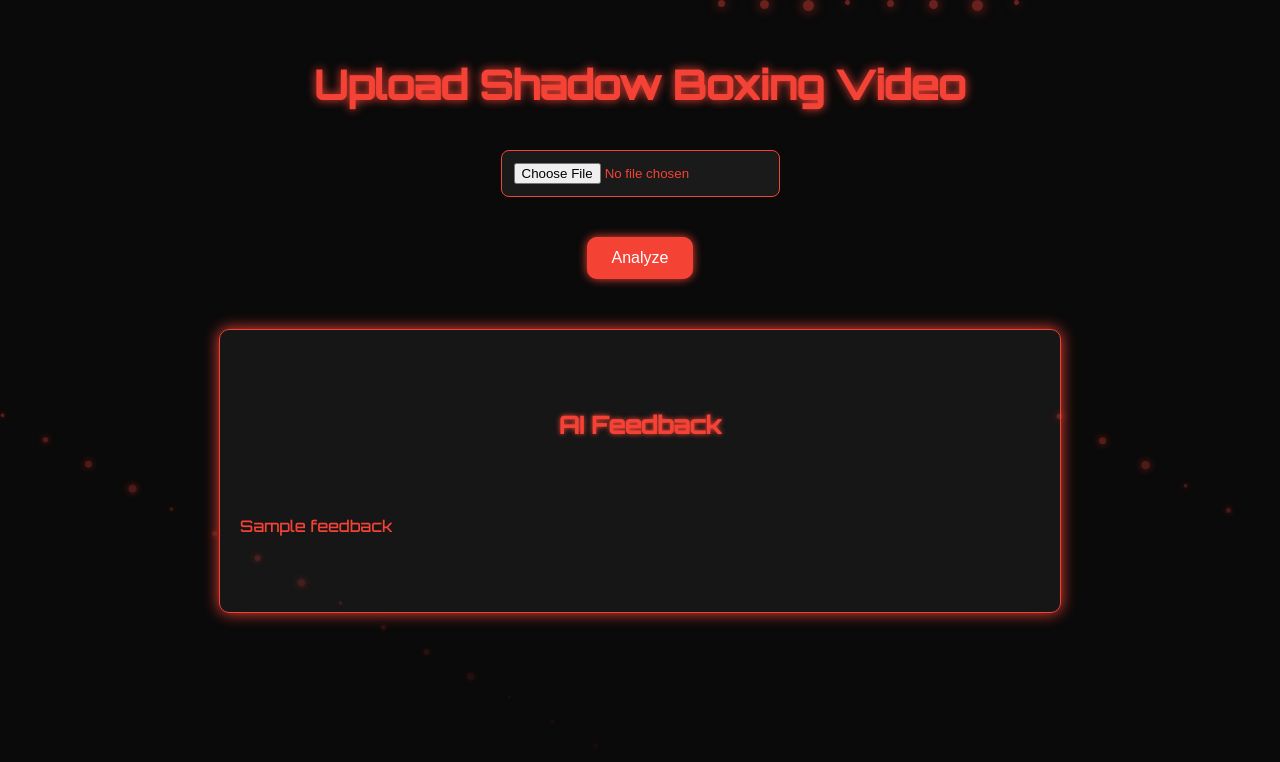
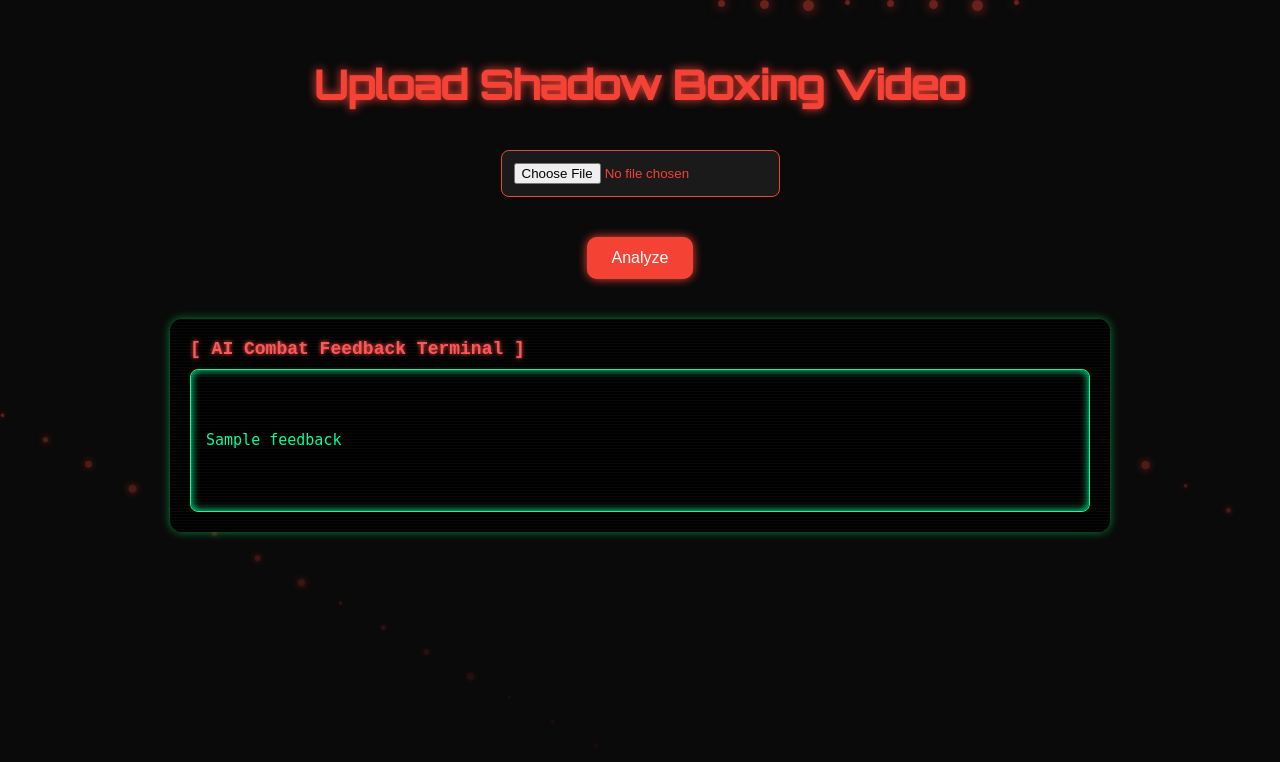
Before and after one commit to lotusempire64/combatsportsai, a Flask app: template templates/index.html in a window 1280 px wide. Shown: the top 762 px of the page. Run offline with Flask 3, Linux system fonts and the light colour scheme; the template is opened without the code that fills it: most values are stand-ins (such as "Sample title", 1, 10 or a date in 2020).

Commit message:
Update index.html

```diff
--- a/templates/index.html
+++ b/templates/index.html
@@ -52,18 +52,61 @@
       box-shadow: 0 0 20px #f44336, 0 0 30px #f44336 inset;
     }
 
-    .feedback {
-      background: rgba(255, 255, 255, 0.05);
-      border: 1px solid #f44336;
-      border-radius: 10px;
-      padding: 20px;
-      margin: 50px auto;
-      width: 90%;
-      max-width: 800px;
-      text-align: left;
-      white-space: pre-wrap;
-      box-shadow: 0 0 15px #f44336;
-    }
+    .terminal-overlay {
+  background: rgba(0, 0, 0, 0.9);
+  color: #00ff99;
+  font-family: 'Courier New', monospace;
+  padding: 20px;
+  border-radius: 12px;
+  box-shadow: 0 0 10px rgba(0,255,100,0.5);
+  max-width: 900px;
+  margin: 40px auto;
+  position: relative;
+  overflow: hidden;
+}
+
+.terminal-header {
+  font-weight: bold;
+  font-size: 18px;
+  margin-bottom: 10px;
+  color: #ff5555;
+  text-shadow: 0 0 4px #ff5555;
+}
+
+.terminal-body {
+  background: #000;
+  padding: 15px;
+  border: 1px solid #00ff99;
+  border-radius: 8px;
+  max-height: 400px;
+  overflow-y: auto;
+  white-space: pre-wrap;
+  line-height: 1.4;
+  box-shadow: inset 0 0 8px #00ff99;
+}
+
+.terminal-body pre {
+  color: #00ff99;
+  font-size: 15px;
+  margin: 0;
+}
+
+.terminal-overlay::before {
+  content: "";
+  position: absolute;
+  top: 0; left: 0;
+  width: 100%; height: 100%;
+  background: repeating-linear-gradient(
+    to bottom,
+    rgba(255,255,255,0.03),
+    rgba(255,255,255,0.03) 1px,
+    transparent 1px,
+    transparent 3px
+  );
+  pointer-events: none;
+  z-index: 1;
+}
+
 
     .video-container {
       margin: 40px auto 0;
@@ -149,10 +192,12 @@
   {% endif %}
 
   {% if feedback %}
-    <div class="feedback">
-      <h2>AI Feedback</h2>
-      <p>{{ feedback }}</p>
+  <div class="terminal-overlay">
+    <div class="terminal-header">[ AI Combat Feedback Terminal ]</div>
+    <div class="terminal-body">
+      <pre>{{ feedback }}</pre>
     </div>
-  {% endif %}
+  </div>
+{% endif %}
 </body>
 </html>
```
